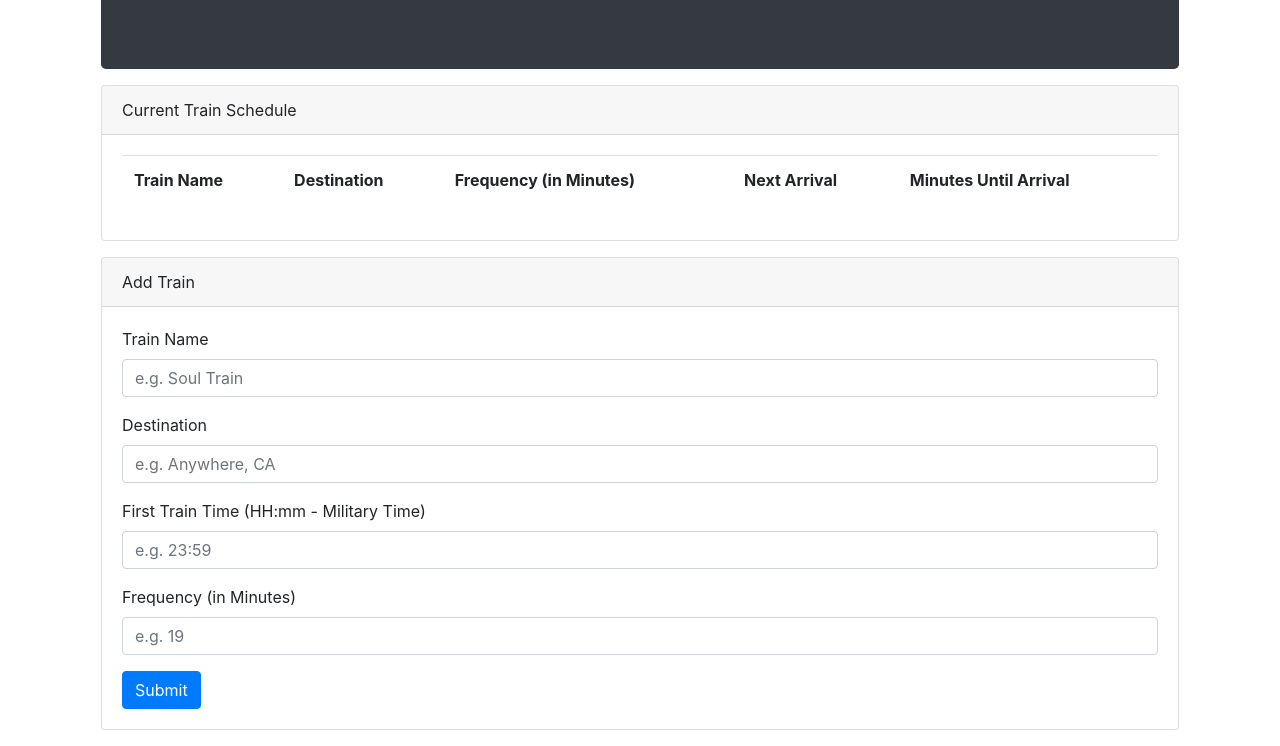
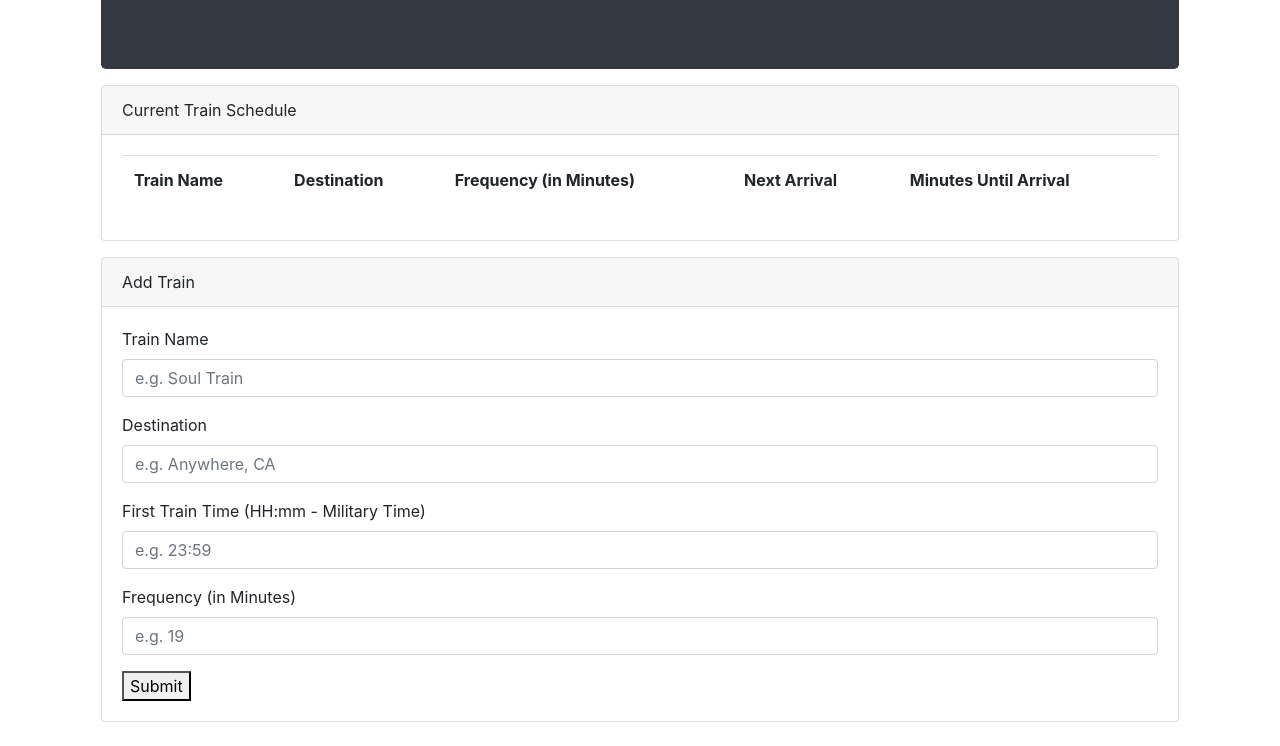
Before and after one commit to ggdgithub/TrainScheduler, a plain HTML site: page index.html in a window 1280 px wide. Shown: the part 173-919 px from the top of the page. Drawn offline with nearby package versions, Linux system fonts and the light colour scheme.

Commit message:
Changed button; made alert to make user fill in ALL areas before submission; no alert yet

```diff
--- a/index.html
+++ b/index.html
@@ -52,7 +52,7 @@
                     Add Train
                 </div>
                 <div class="card-body">
-                    <form>
+                    <form id="trainData">
                         <div class="form-group">
                             <label for="trainName">
                                 Train Name
@@ -93,7 +93,7 @@
                             placeholder="e.g. 19">
                         </div>
                     </form>
-                    <input class="btn btn-primary" type="submit" value="Submit">
+                    <button onclick="submitData()">Submit</button>
                 </div>
             </div>
         </div>
--- a/schedule.js
+++ b/schedule.js
@@ -1,4 +1,11 @@
-// var input = something with how you record the input from the form
+function submitData() {
+    if (trainName === ""
+        || trainDestination === ""
+        || firstTrainTime === ""
+        || trainFrequency === "") {
+            alert("Fill in ALL the fields")
+        }
+}
     // if any of the inputs are empty
         // alert/tell user that they need to fill the form
     // else if they are all full
```
